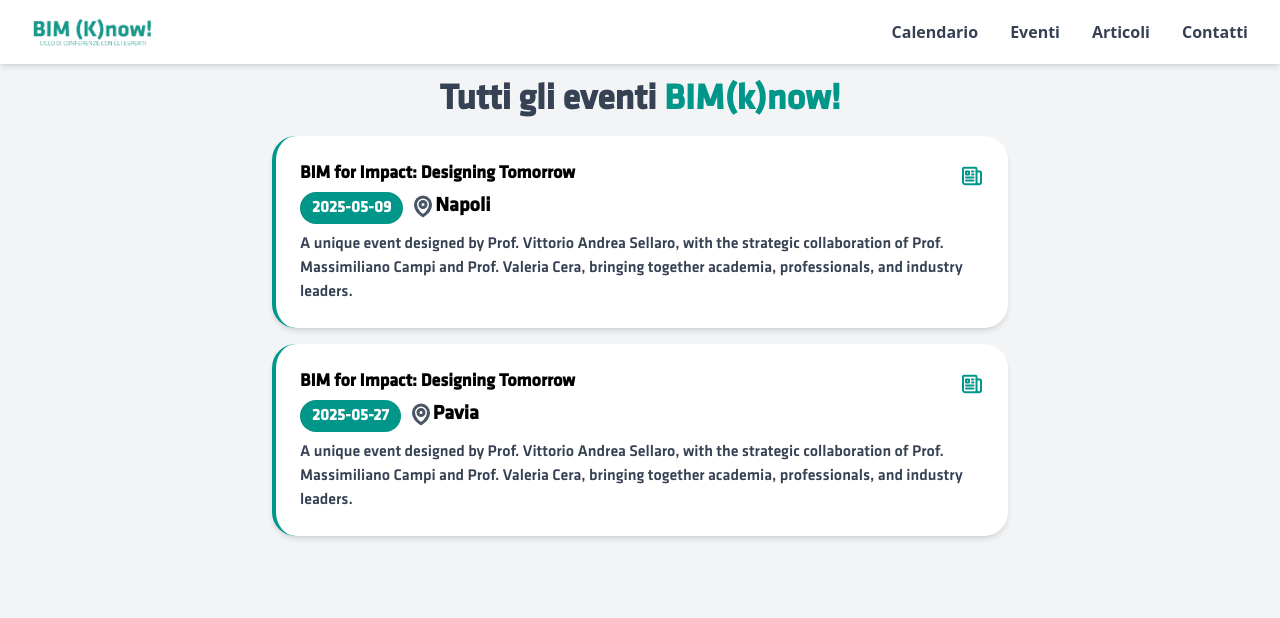
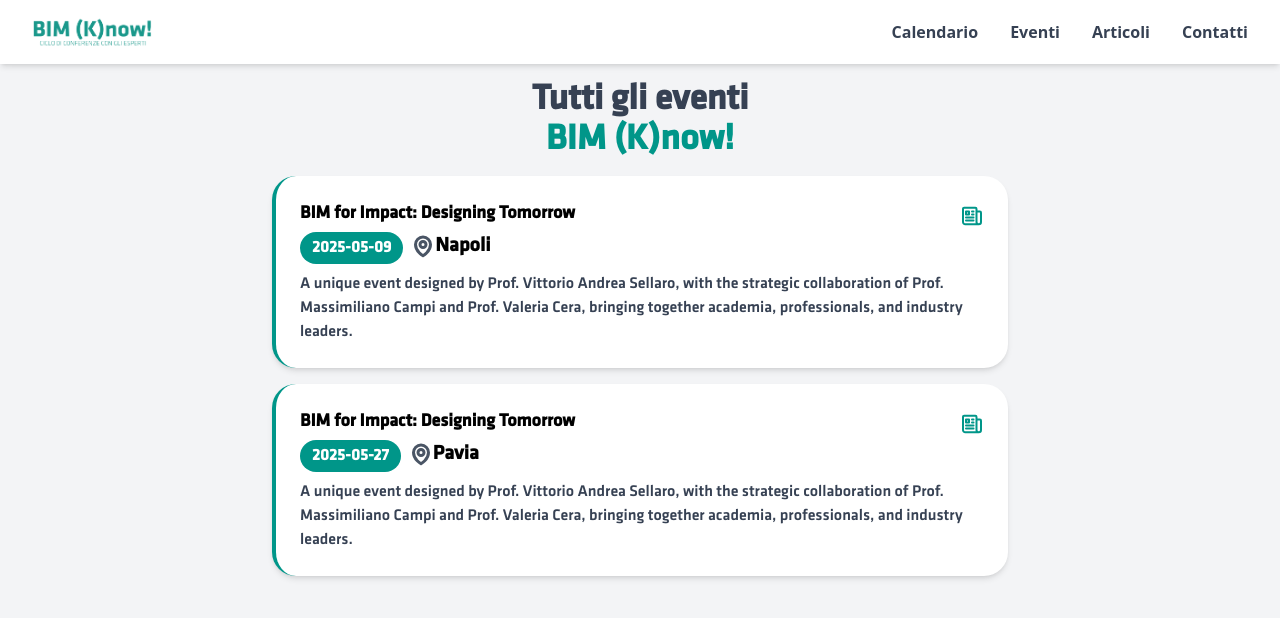
Before and after one commit to MannyKayak/vittorioandreasellaro-portfolio, a Next.js app: page /bimknow in a window 1280 px wide. Shown: the top 618 px of the page. Built offline with nearby package versions, Linux system fonts and the light colour scheme.

Commit message:
route bug fixed

```diff
--- a/app/bimknow/page.tsx
+++ b/app/bimknow/page.tsx
@@ -4,11 +4,11 @@
   return (
     <>
       <main className="max-w-3xl mx-auto mt-4 px-4 min-h-screen h-full justify-center font-bim-medium text-black">
-        <div className="flex gap-2 justify-center">
-          <h1 className=" text-4xl font-bold mb-4 text-gray-700">
-            Tutti gli eventi{" "}
+        <div className="flex gap-2 justify-center items-center">
+          <h1 className=" text-4xl font-bold mb-4 text-gray-700 text-center">
+            Tutti gli eventi <br />
             <strong className="text-4xl font-bold mb-4 text-teal-600">
-              BIM(k)now!
+              BIM (K)now!
             </strong>{" "}
           </h1>
         </div>
--- a/components/BimSection.tsx
+++ b/components/BimSection.tsx
@@ -41,7 +41,7 @@
           <div className="flex justify-center">
             <h1>
               <Link
-                href={"/articles"}
+                href={"/bimknow/articles"}
                 className="font-bold z-30 text-teal-600 hover:text-teal-300"
               >
                 Qui
--- a/components/Navbar.tsx
+++ b/components/Navbar.tsx
@@ -31,11 +31,13 @@
           <div className="hidden md:flex items-center space-x-8 text-gray-700 font-semibold">
             <Link
               href="/bimknow/events"
+              passHref
               className="hover:text-teal-600 active:text-teal-600 transition"
             >
               Calendario
             </Link>
             <Link
+              passHref
               href="/bimknow"
               className="hover:text-teal-600 active:text-teal-600 transition"
             >
@@ -43,6 +45,7 @@
             </Link>
             <Link
               href="/bimknow/articles"
+              passHref
               className="hover:text-teal-600 active:text-teal-600 transition"
             >
               Articoli
@@ -75,25 +78,29 @@
       {isOpen && (
         <div className="md:hidden bg-white shadow-inner px-6 pb-4 pt-2">
           <Link
-            href="/bimknow/bimEventsCalendar"
+            href="/bimknow/events"
+            passHref
             className="block py-2 text-gray-700 hover:text-teal-600 active:text-teal-600"
           >
             Calendario
           </Link>
           <Link
             href="/bimknow"
+            passHref
             className="block py-2 text-gray-700 hover:text-teal-600 active:text-teal-600"
           >
             Eventi
           </Link>
           <Link
-            href="/articles"
+            href="/bimknow/articles"
+            passHref
             className="block py-2 text-gray-700 hover:text-teal-600 active:text-teal-600"
           >
             Articoli
           </Link>
           <Link
-            href="/bimknow"
+            href="/bimknow/contact"
+            passHref
             className="block py-2 text-gray-700 hover:text-teal-600 active:text-teal-600"
           >
             Contatti
--- a/components/SocialsSpan.tsx
+++ b/components/SocialsSpan.tsx
@@ -13,7 +13,7 @@
       <div className="flex gap-4 mt-4">
         {/* Facebook */}
         <Link
-          href="https://www.facebook.com/DesignDataUsers"
+          href="https://www.facebook.com/vsellaro"
           passHref
           target="_blank"
           className="h-8 w-8"
@@ -28,7 +28,7 @@
         </Link>
         {/* Instagram */}
         <Link
-          href="https://www.instagram.com/ddu_bimcommunity/"
+          href="https://www.instagram.com/svandrea_7/"
           passHref
           target="_blank"
           className="w-8 h-8"
@@ -71,8 +71,11 @@
         </div>
       </div>
       {emailSpan ? (
-        <div className="text-gray-500 text-2xl mx-4 mt-4 border-2 border-gray-500 rounded-2xl p-4">
-          {emailSpan}
+        <div className="flex flex-col items-center mt-4 text-3xl text-gray-500">
+          <h1>Scrivimi a: </h1>
+          <div className="text-teal-600 text-2xl mx-4 mt-4 border-2 border-gray-500 rounded-2xl p-4">
+            {emailSpan}
+          </div>
         </div>
       ) : null}
     </div>
```
Also changed, not shown: next.config.ts (+0 -84 lines).
